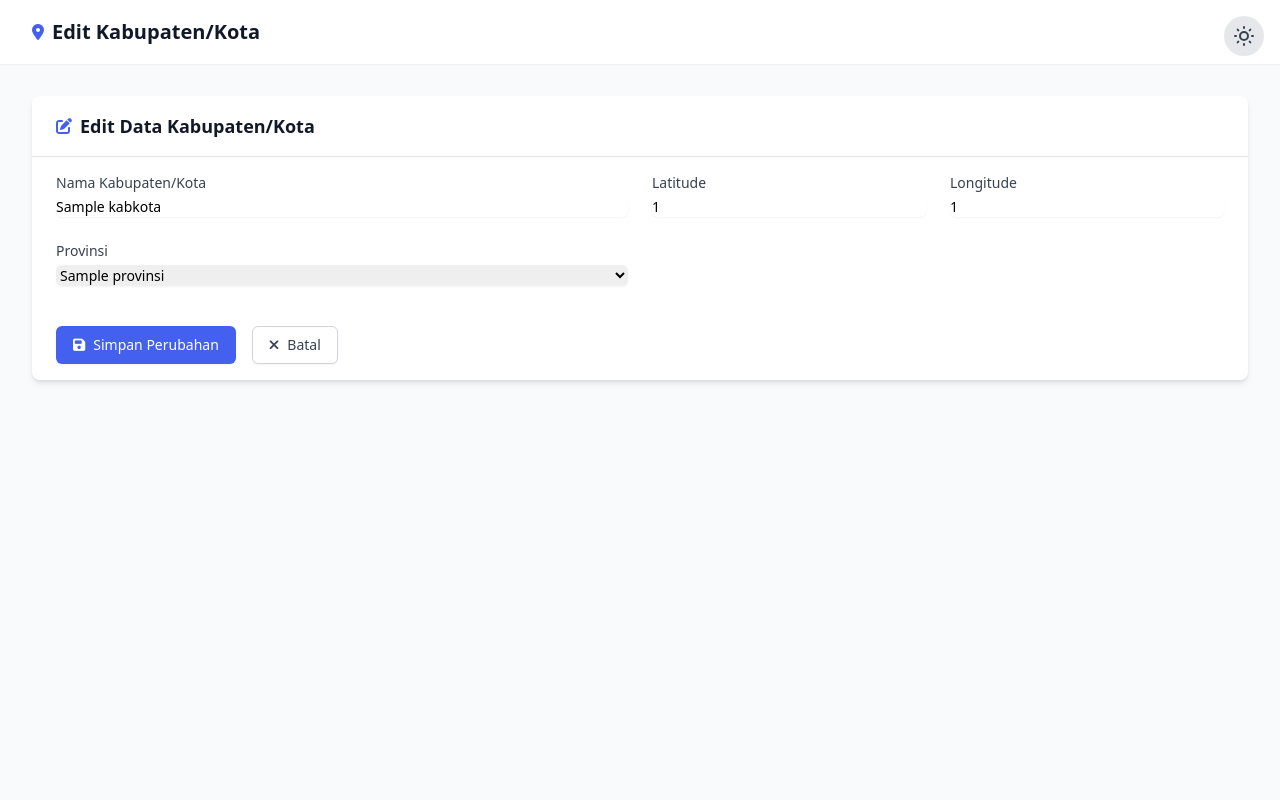
After one commit to IllalRajinCoding/UTS-PWEB2, a PHP site: page /form/editkab.php?id=1 in a window 1280 px wide. The commit adds this page. Run offline with PHP 8.4, Linux system fonts and the light colour scheme; tables that the repository leaves empty hold one stand-in row (values such as "Sample post"); some libraries are stand-ins or nearby versions.

Commit message:
malas update commit

```diff
--- /dev/null
+++ b/form/editkab.php
@@ -0,0 +1,146 @@
+<?php
+include '../config/koneksi.php';
+session_start();
+
+// Cek jika tidak ada ID yang dikirim
+if (!isset($_GET['id'])) {
+    $_SESSION['error'] = 'ID kabupaten/kota tidak valid!';
+    header('Location: kabkota.php');
+    exit;
+}
+
+$id = (int)$_GET['id'];
+
+// Proses update data
+if ($_SERVER['REQUEST_METHOD'] === 'POST' && isset($_POST['nama'])) {
+    $nama = mysqli_real_escape_string($koneksi, $_POST['nama']);
+    $latitude = mysqli_real_escape_string($koneksi, $_POST['latitude']);
+    $longitude = mysqli_real_escape_string($koneksi, $_POST['longitude']);
+    $provinsi_id = (int)$_POST['provinsi_id'];
+
+    $query = mysqli_query($koneksi, "UPDATE kabkota SET nama='$nama', latitude='$latitude', longitude='$longitude', provinsi_id=$provinsi_id WHERE id=$id");
+
+    if ($query) {
+        $_SESSION['message'] = 'Data berhasil diperbarui!';
+        header('Location: kabkota.php');
+        exit;
+    } else {
+        $_SESSION['error'] = 'Gagal memperbarui data!';
+    }
+}
+
+// Ambil data kabupaten/kota yang akan diedit
+$query = mysqli_query($koneksi, "SELECT * FROM kabkota WHERE id = $id");
+$kabkota = mysqli_num_rows($query) > 0 ? mysqli_fetch_assoc($query) : null;
+
+if (!$kabkota) {
+    $_SESSION['error'] = 'Data kabupaten/kota tidak ditemukan!';
+    header('Location: kabkota.php');
+    exit;
+}
+
+// Ambil data provinsi untuk dropdown
+$query_provinsi = mysqli_query($koneksi, "SELECT * FROM provinsi ORDER BY nama ASC");
+$provinsi_data = mysqli_fetch_all($query_provinsi, MYSQLI_ASSOC);
+?>
+
+<!DOCTYPE html>
+<html lang="id">
+
+<head>
+    <meta charset="UTF-8">
+    <meta name="viewport" content="width=device-width, initial-scale=1.0">
+    <title>Edit Kabupaten/Kota</title>
+    <script src="https://cdn.tailwindcss.com"></script>
+    <link rel="stylesheet" href="https://cdnjs.cloudflare.com/ajax/libs/font-awesome/6.4.0/css/all.min.css">
+    <script>
+        tailwind.config = {
+            darkMode: 'class',
+            theme: {
+                extend: {
+                    colors: {
+                        primary: '#4361ee',
+                        secondary: '#3f37c9',
+                    }
+                }
+            }
+        }
+    </script>
+</head>
+
+<body class="min-h-screen bg-gray-50 dark:bg-gray-900 transition-colors duration-300">
+    <nav class="bg-white dark:bg-gray-800 shadow-sm sticky top-0 z-10 transition-colors duration-300">
+        <div class="max-w-7xl mx-auto px-4 sm:px-6 lg:px-8">
+            <div class="flex justify-between h-16 items-center">
+                <button id="toggle" class="absolute top-4 right-4 p-2 rounded-full bg-gray-200 dark:bg-sky-700 text-gray-700 dark:text-gray-200 hover:bg-gray-300 dark:hover:bg-sky-600 transition-colors">
+                    <svg xmlns="http://www.w3.org/2000/svg" class="h-6 w-6" fill="none" viewBox="0 0 24 24" stroke="currentColor">
+                        <path id="toggle-icon" stroke-linecap="round" stroke-linejoin="round" stroke-width="2" d="M12 3v1m0 16v1m9-9h-1M4 12H3m15.364 6.364l-.707-.707M6.343 6.343l-.707-.707m12.728 0l-.707.707M6.343 17.657l-.707.707M16 12a4 4 0 11-8 0 4 4 0 018 0z" />
+                    </svg>
+                </button>
+                <div class="flex items-center">
+                    <i class="fas fa-map-marker-alt text-primary dark:text-primary-300 mr-2"></i>
+                    <span class="text-xl font-bold text-gray-900 dark:text-white">Edit Kabupaten/Kota</span>
+                </div>
+            </div>
+        </div>
+    </nav>
+
+    <main class="max-w-7xl mx-auto px-4 sm:px-6 lg:px-8 py-8">
+        <!-- Edit Form Card -->
+        <div class="bg-white dark:bg-gray-800 rounded-lg shadow-md overflow-hidden transition-colors duration-300">
+            <div class="px-6 py-4 border-b border-gray-200 dark:border-gray-700">
+                <div class="flex items-center">
+                    <i class="fas fa-edit text-primary dark:text-primary-300 mr-2"></i>
+                    <h2 class="text-lg font-semibold text-gray-900 dark:text-white">Edit Data Kabupaten/Kota</h2>
+                </div>
+            </div>
+            <div class="px-6 py-4">
+                <form method="post" class="space-y-6">
+                    <div class="grid grid-cols-1 md:grid-cols-2 gap-6">
+                        <div>
+                            <label for="nama" class="block text-sm font-medium text-gray-700 dark:text-gray-300 mb-1">Nama Kabupaten/Kota</label>
+                            <input type="text" name="nama" id="nama" value="<?= htmlspecialchars($kabkota['nama']) ?>" required class="mt-1 block w-full rounded-md border-gray-300 dark:border-gray-600 shadow-sm focus:border-primary focus:ring-primary dark:bg-gray-700 dark:text-white sm:text-sm transition-colors duration-200">
+                        </div>
+                        <div class="grid grid-cols-1 md:grid-cols-2 gap-6">
+                            <div>
+                                <label for="latitude" class="block text-sm font-medium text-gray-700 dark:text-gray-300 mb-1">Latitude</label>
+                                <input type="text" name="latitude" id="latitude" value="<?= htmlspecialchars($kabkota['latitude']) ?>" required class="mt-1 block w-full rounded-md border-gray-300 dark:border-gray-600 shadow-sm focus:border-primary focus:ring-primary dark:bg-gray-700 dark:text-white sm:text-sm transition-colors duration-200">
+                            </div>
+                            <div>
+                                <label for="longitude" class="block text-sm font-medium text-gray-700 dark:text-gray-300 mb-1">Longitude</label>
+                                <input type="text" name="longitude" id="longitude" value="<?= htmlspecialchars($kabkota['longitude']) ?>" required class="mt-1 block w-full rounded-md border-gray-300 dark:border-gray-600 shadow-sm focus:border-primary focus:ring-primary dark:bg-gray-700 dark:text-white sm:text-sm transition-colors duration-200">
+                            </div>
+                        </div>
+                        <div>
+                            <label for="provinsi_id" class="block text-sm font-medium text-gray-700 dark:text-gray-300 mb-1">Provinsi</label>
+                            <select name="provinsi_id" id="provinsi_id" required class="mt-1 block w-full rounded-md border-gray-300 dark:border-gray-600 shadow-sm focus:border-primary focus:ring-primary dark:bg-gray-700 dark:text-white sm:text-sm transition-colors duration-200">
+                                <?php foreach ($provinsi_data as $provinsi): ?>
+                                    <option value="<?= $provinsi['id'] ?>" <?= $provinsi['id'] == $kabkota['provinsi_id'] ? 'selected' : '' ?>>
+                                        <?= htmlspecialchars($provinsi['nama']) ?>
+                                    </option>
+                                <?php endforeach; ?>
+                            </select>
+                        </div>
+                    </div>
+                    <div class="flex items-center space-x-4 pt-4">
+                        <button type="submit" class="inline-flex items-center px-4 py-2 border border-transparent text-sm font-medium rounded-md shadow-sm text-white bg-primary hover:bg-secondary focus:outline-none focus:ring-2 focus:ring-offset-2 focus:ring-primary dark:focus:ring-offset-gray-800 transition-colors duration-200">
+                            <i class="fas fa-save mr-2"></i>Simpan Perubahan
+                        </button>
+                        <a href="kabkota.php" class="inline-flex items-center px-4 py-2 border border-gray-300 dark:border-gray-600 text-sm font-medium rounded-md shadow-sm text-gray-700 dark:text-gray-300 bg-white dark:bg-gray-700 hover:bg-gray-50 dark:hover:bg-gray-600 focus:outline-none focus:ring-2 focus:ring-offset-2 focus:ring-primary dark:focus:ring-offset-gray-800 transition-colors duration-200">
+                            <i class="fas fa-times mr-2"></i>Batal
+                        </a>
+                    </div>
+                </form>
+            </div>
+        </div>
+    </main>
+
+    <script src="../src/toggle.js"></script>
+</body>
+<?php
+if (isset($_SESSION['error'])) {
+    echo "<script>alert('" . $_SESSION['error'] . "');</script>";
+    unset($_SESSION['error']);
+}
+?>
+</html>
--- a/index.php
+++ b/index.php
@@ -1,5 +1,5 @@
 <!DOCTYPE html>
-<html lang="en">
+<html lang="id">
 
 <head>
     <meta charset="UTF-8">
@@ -27,7 +27,7 @@
                         </summary>
                         <div class="absolute right-0 mt-2 w-48 bg-white dark:bg-sky-700 rounded-md shadow-lg py-1 z-10">
                             <a href="./pages/pelatihan.php" class="block px-4 py-2 text-sm text-gray-700 dark:text-gray-200 hover:bg-gray-100 dark:hover:bg-sky-600">Pelatihan</a>
-                            <a href="./pages/profile.php" class="block px-4 py-2 text-sm text-gray-700 dark:text-gray-200 hover:bg-gray-100 dark:hover:bg-sky-600">Profile UMKM</a>
+                            <a href="./pages/login.php" class="block px-4 py-2 text-sm text-gray-700 dark:text-gray-200 hover:bg-gray-100 dark:hover:bg-sky-600">Login</a>
                         </div>
                     </details>
                 </div>
--- a/pages/login.php
+++ b/pages/login.php
@@ -3,7 +3,7 @@ session_start();
 
 // Cek jika user sudah login, redirect ke halaman admin
 if (isset($_SESSION['loggedin'])) {
-  header("Location: dashboard.php");
+  header("Location: ../index.php");
   exit;
 }
 
@@ -32,7 +32,6 @@ if ($_SERVER["REQUEST_METHOD"] == "POST") {
   <title>Admin Login</title>
   <link rel="stylesheet" href="../src/output.css">
   <script src="https://cdn.tailwindcss.com"></script>
-  </script>
 </head>
 
 <body class="bg-gray-100 dark:bg-sky-900 flex items-center justify-center h-screen">
--- a/src/toggle.js
+++ b/src/toggle.js
@@ -1,33 +1,54 @@
-const toggleBtn = document.querySelector("#toggle");
-const toggleIcon = document.querySelector("#toggle-icon");
+// src/theme.js
+document.addEventListener("DOMContentLoaded", function () {
+  // Versi paling sederhana yang pasti bekerja
+  document.getElementById("toggle").addEventListener("click", function () {
+    const html = document.documentElement;
+    const isDark = html.classList.toggle("dark");
+    localStorage.setItem("theme", isDark ? "dark" : "light");
 
-toggleBtn.addEventListener("click", function () {
-  const isDark = document.documentElement.classList.toggle("dark");
+    // Animasi icon
+    this.querySelector("svg path").style.transform = isDark
+      ? "rotate(180deg)"
+      : "rotate(0deg)";
+  });
 
-  if (isDark) {
-    toggleIcon.setAttribute(
-      "d",
-      "M20.354 15.354A9 9 0 018.646 3.646 9.003 9.003 0 0012 21a9.003 9.003 0 008.354-5.646z"
-    );
+  // Terapkan tema yang tersimpan saat load
+  const savedTheme = localStorage.getItem("theme");
+  if (
+    savedTheme === "dark" ||
+    (!savedTheme && window.matchMedia("(prefers-color-scheme: dark)").matches)
+  ) {
+    document.documentElement.classList.add("dark");
+  }
+  // Mobile Menu Toggle Functionality
+  const mobileMenuToggle = document.querySelector(
+    '[data-collapse-toggle="navbar-default"]'
+  );
+  const mobileMenu = document.getElementById("mobile-menu");
+
+  // Debug: Log mobile menu elements
+  console.log("Mobile menu elements:", {
+    mobileMenuToggle,
+    mobileMenu,
+  });
+
+  if (mobileMenuToggle && mobileMenu) {
+    mobileMenuToggle.addEventListener("click", function () {
+      mobileMenu.classList.toggle("hidden");
+      console.log(
+        "Mobile menu toggled. Visible:",
+        !mobileMenu.classList.contains("hidden")
+      );
+    });
   } else {
-    toggleIcon.setAttribute(
-      "d",
-      "M12 3v1m0 16v1m9-9h-1M4 12H3m15.364 6.364l-.707-.707M6.343 6.343l-.707-.707m12.728 0l-.707.707M6.343 17.657l-.707.707M16 12a4 4 0 11-8 0 4 4 0 018 0z"
-    );
+    console.warn("Mobile menu toggle elements not found!");
   }
 
-  // Save preference to localStorage
-  localStorage.theme = isDark ? "dark" : "light";
+  // Add transition to the toggle icon if not already present
+  if (toggleIcon) {
+    toggleIcon.style.transition = "transform 0.3s ease";
+  }
 });
 
-tailwind.config = {
-  darkMode: "class",
-  theme: {
-    extend: {
-      colors: {
-        primary: "#4361ee",
-        secondary: "#3f37c9",
-      },
-    },
-  },
-};
+// Debug: Check if script loaded
+console.log("theme.js loaded successfully");
```
Also changed, not shown: form/kabkota.php (+3 -4 lines), pages/dashboard.php (+43 -54 lines), src/setuplog.js (deleted, +0 -25 lines), tailwind.config.js (+13 -7 lines).
